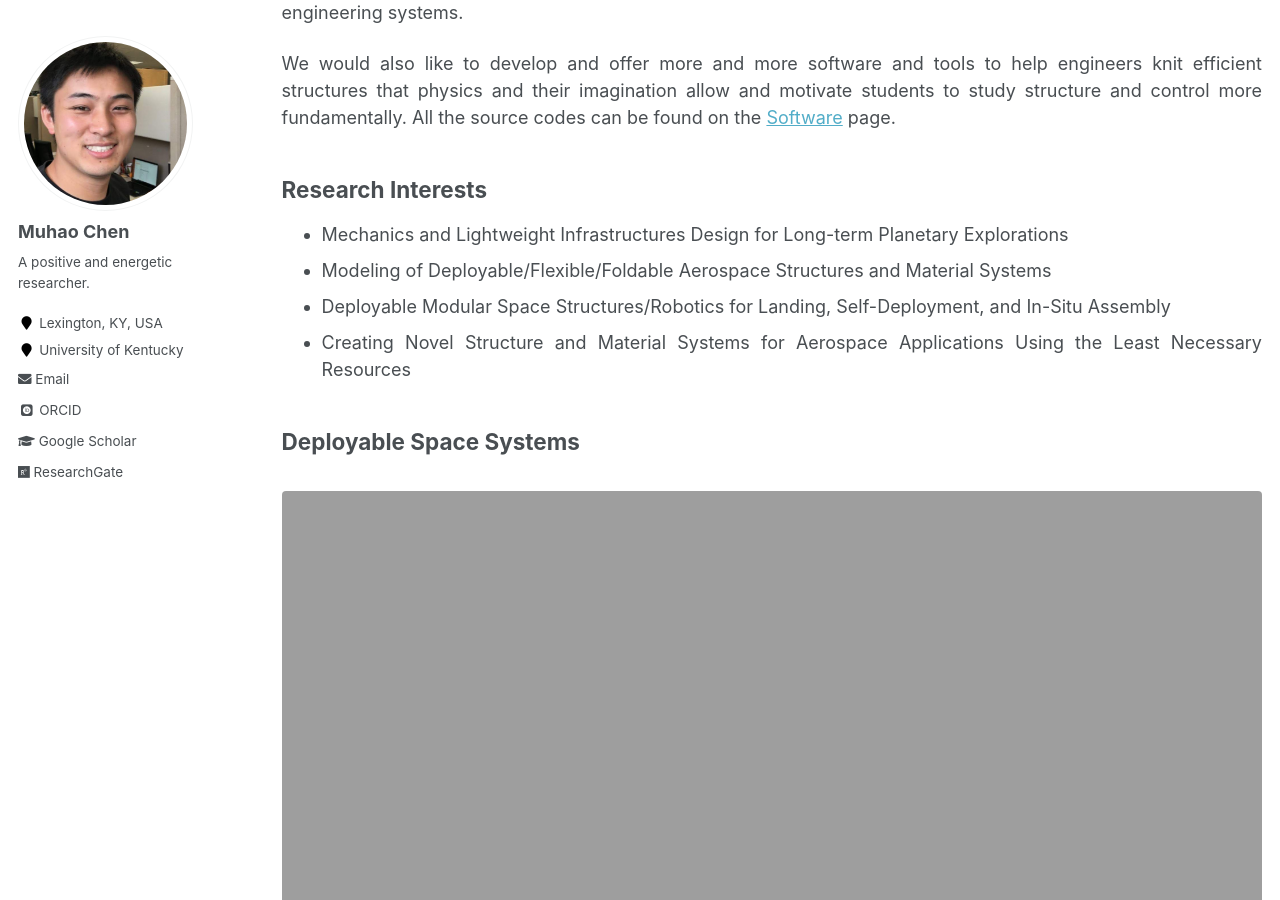
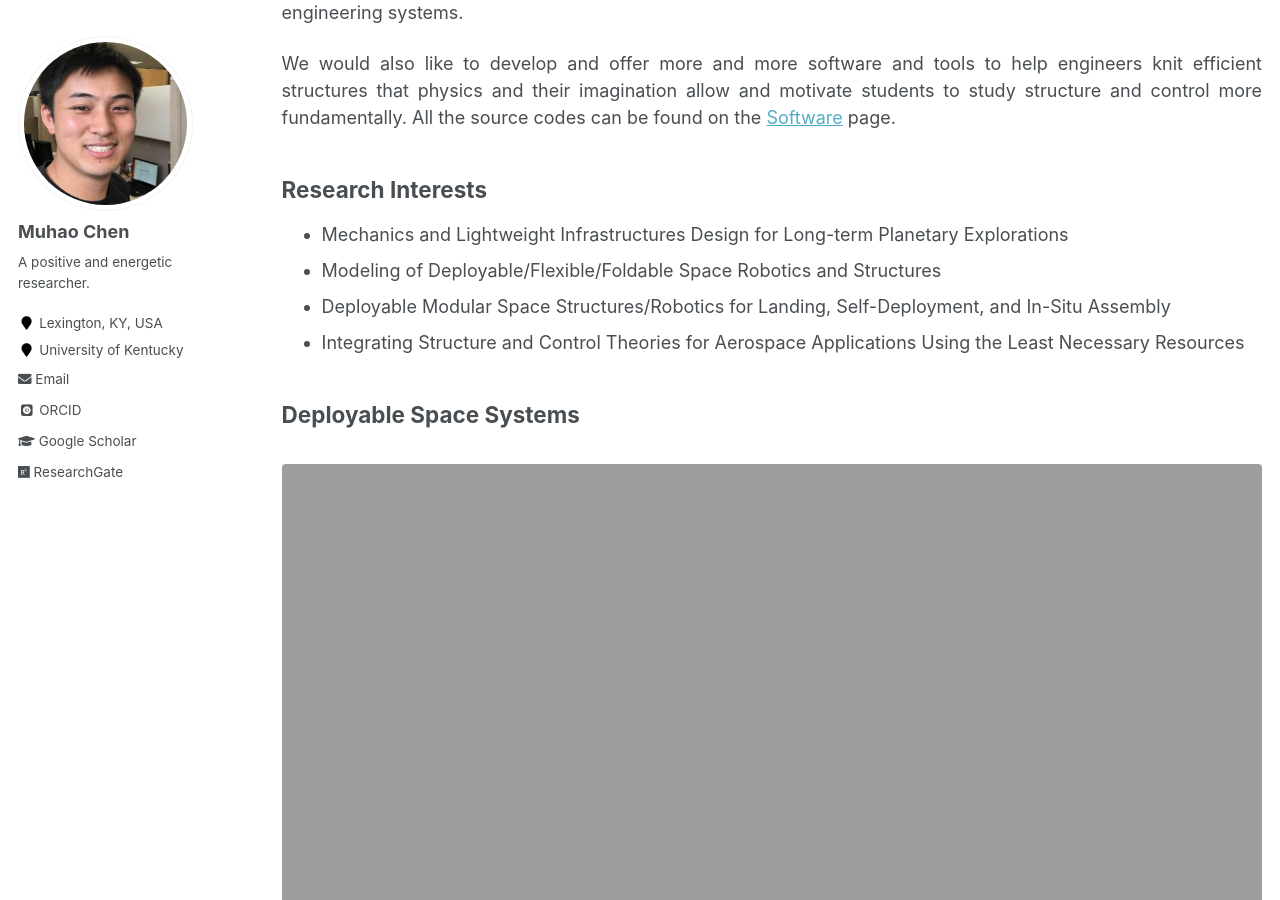
Before and after one commit to Muhao-Chen/muhao-chen.github.io, a Jekyll site: the page built from _pages/research.md, in a window 1280 px wide and 900 px high, scrolled down 399 px. Built offline with Jekyll 4.4.1, drawn with Linux system fonts in a browser that asks for light colours; some web fonts are replaced.

Commit message:
Update research.md

```diff
--- a/_pages/research.md
+++ b/_pages/research.md
@@ -8,7 +8,6 @@ toc: true
 
 <div style="text-align: justify;" markdown="1">
 
-
 ## Research Goal
 The existing design approaches mainly deal with what is sufficient rather than necessary, locked into the classical thinking of component technology. Design the structure first, then material studies, and add control and signal processing later. The critical question that we ask is whether dramatic performance improvements are possible by combining different disciplines as a communal pool of resources such that engineers in different disciplines have more freedom and can talk to each other in the design space to solve a joint optimization problem. Our research aims to exploit the integration of disciplines for better performance with fewer resources required of various engineering systems.
 
@@ -16,11 +15,14 @@ We would also like to develop and offer more and more software and tools to help
 
 ## Research Interests
 * Mechanics and Lightweight Infrastructures Design for Long-term Planetary Explorations
-* Modeling of Deployable/Flexible/Foldable Aerospace Structures and Material Systems
+* Modeling of Deployable/Flexible/Foldable Space Robotics and Structures
 * Deployable Modular Space Structures/Robotics for Landing, Self-Deployment, and In-Situ Assembly
-* Creating Novel Structure and Material Systems for Aerospace Applications Using the Least Necessary Resources
+* Integrating Structure and Control Theories for Aerospace Applications Using the Least Necessary Resources
+<!-- * Creating Novel Structure and Material Systems for Aerospace Applications Using the Least Necessary Resources -->
 <!-- Integrating Structure and Materials to  -->
 <!-- Control Theories Using the Least Necessary Resources -->
+
+<!-- Integrating Structure and Control Theories Using the Least Necessary Resources -->
 
 <!-- * Lightweight Deployable Automated Systems (i.e., by Tensegrity, Origami) for Space Applications
 * Integrating Structure and Control Design for Modeling and Control of Complex Deployable Systems
```
